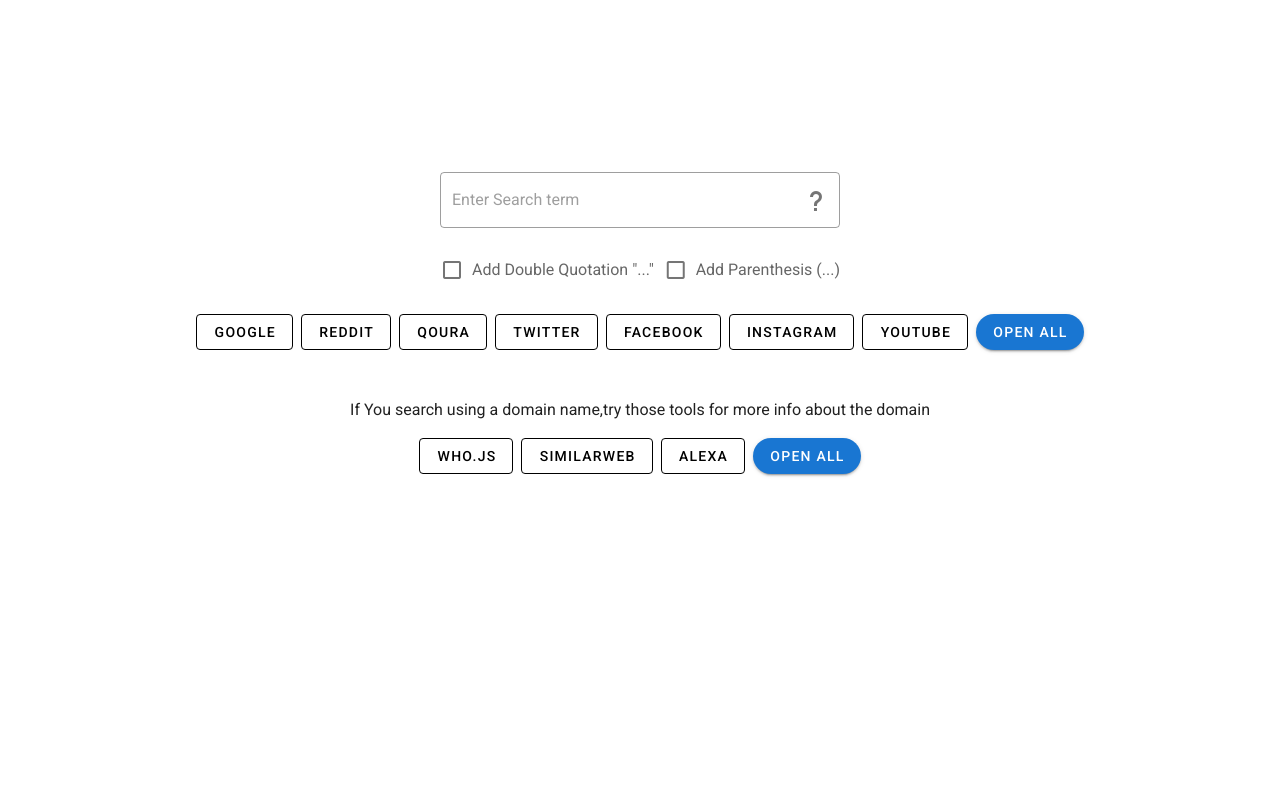
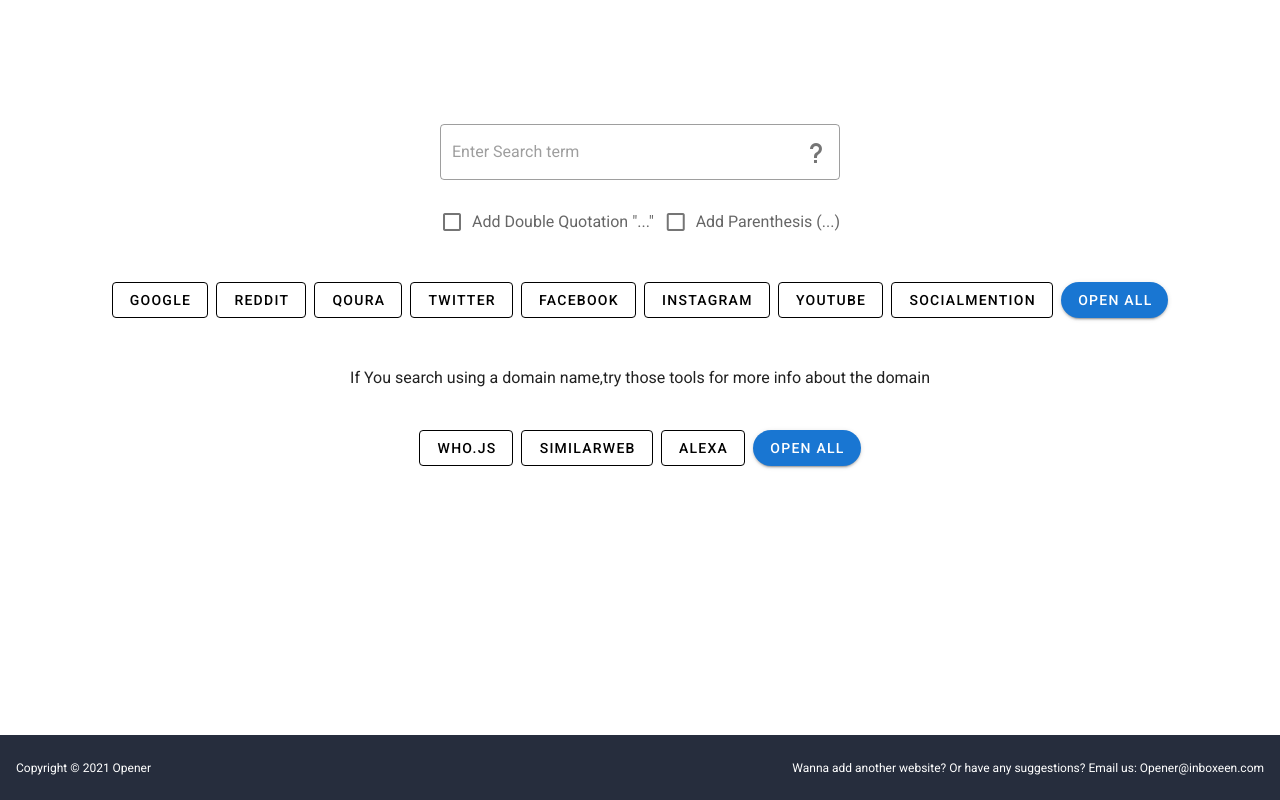
Before and after one commit to Mayo46/global-search, a Nuxt app: page / in a window 1280 px wide. Built offline with nearby package versions, Linux system fonts and the light colour scheme.

Commit message:
feedback changes applied

```diff
--- a/layouts/default.vue
+++ b/layouts/default.vue
@@ -1,90 +1,20 @@
 <template>
   <v-app dark>
-<!--    <v-navigation-drawer-->
-<!--      v-model="drawer"-->
-<!--      :mini-variant="miniVariant"-->
-<!--      :clipped="clipped"-->
-<!--      fixed-->
-<!--      app-->
-<!--    >-->
-<!--      <v-list>-->
-<!--        <v-list-item-->
-<!--          v-for="(item, i) in items"-->
-<!--          :key="i"-->
-<!--          :to="item.to"-->
-<!--          router-->
-<!--          exact-->
-<!--        >-->
-<!--          <v-list-item-action>-->
-<!--            <v-icon>{{ item.icon }}</v-icon>-->
-<!--          </v-list-item-action>-->
-<!--          <v-list-item-content>-->
-<!--            <v-list-item-title v-text="item.title" />-->
-<!--          </v-list-item-content>-->
-<!--        </v-list-item>-->
-<!--      </v-list>-->
-<!--    </v-navigation-drawer>-->
-<!--    <v-app-bar-->
-<!--      :clipped-left="clipped"-->
-<!--      fixed-->
-<!--      app-->
-<!--    >-->
-<!--      <v-app-bar-nav-icon @click.stop="drawer = !drawer" />-->
-<!--      <v-btn-->
-<!--        icon-->
-<!--        @click.stop="miniVariant = !miniVariant"-->
-<!--      >-->
-<!--        <v-icon>mdi-{{ `chevron-${miniVariant ? 'right' : 'left'}` }}</v-icon>-->
-<!--      </v-btn>-->
-<!--&lt;!&ndash;      <v-btn&ndash;&gt;-->
-<!--&lt;!&ndash;        icon&ndash;&gt;-->
-<!--&lt;!&ndash;        @click.stop="clipped = !clipped"&ndash;&gt;-->
-<!--&lt;!&ndash;      >&ndash;&gt;-->
-<!--&lt;!&ndash;        <v-icon>mdi-application</v-icon>&ndash;&gt;-->
-<!--&lt;!&ndash;      </v-btn>&ndash;&gt;-->
-<!--&lt;!&ndash;      <v-btn&ndash;&gt;-->
-<!--&lt;!&ndash;        icon&ndash;&gt;-->
-<!--&lt;!&ndash;        @click.stop="fixed = !fixed"&ndash;&gt;-->
-<!--&lt;!&ndash;      >&ndash;&gt;-->
-<!--&lt;!&ndash;        <v-icon>mdi-minus</v-icon>&ndash;&gt;-->
-<!--&lt;!&ndash;      </v-btn>&ndash;&gt;-->
-<!--      <v-toolbar-title v-text="title" />-->
-<!--      <v-spacer />-->
-<!--      <v-btn-->
-<!--        icon-->
-<!--        @click.stop="rightDrawer = !rightDrawer"-->
-<!--      >-->
-<!--        <v-icon>mdi-menu</v-icon>-->
-<!--      </v-btn>-->
-<!--    </v-app-bar>-->
     <v-main>
       <v-container>
         <nuxt />
       </v-container>
     </v-main>
-<!--    <v-navigation-drawer-->
-<!--      v-model="rightDrawer"-->
-<!--      :right="right"-->
-<!--      temporary-->
-<!--      fixed-->
-<!--    >-->
-<!--      <v-list>-->
-<!--        <v-list-item @click.native="right = !right">-->
-<!--          <v-list-item-action>-->
-<!--            <v-icon light>-->
-<!--              mdi-repeat-->
-<!--            </v-icon>-->
-<!--          </v-list-item-action>-->
-<!--          <v-list-item-title>Switch drawer (click me)</v-list-item-title>-->
-<!--        </v-list-item>-->
-<!--      </v-list>-->
-<!--    </v-navigation-drawer>-->
-<!--    <v-footer-->
-<!--      :absolute="!fixed"-->
-<!--      app-->
-<!--    >-->
-<!--      <span>&copy; {{ new Date().getFullYear() }}</span>-->
-<!--    </v-footer>-->
+    <v-footer
+      :absolute="!fixed"
+      app
+      color="#262d3d"
+      height="65"
+    >
+      <span class="footer-title">Copyright © 2021 Opener</span>
+      <v-spacer></v-spacer>
+      <span class="footer-title">Wanna add another website? Or have any suggestions? Email us: Opener@inboxeen.com</span>
+    </v-footer>
   </v-app>
 </template>
 
@@ -95,18 +25,6 @@ export default {
       clipped: false,
       drawer: false,
       fixed: false,
-      items: [
-        {
-          icon: 'mdi-apps',
-          title: 'Welcome',
-          to: '/'
-        },
-        {
-          icon: 'mdi-chart-bubble',
-          title: 'Inspire',
-          to: '/inspire'
-        }
-      ],
       miniVariant: false,
       right: true,
       rightDrawer: false,
@@ -115,3 +33,9 @@ export default {
   }
 }
 </script>
+<style scoped>
+.footer-title{
+  color: white;
+  font-size: 12px;
+}
+</style>
--- a/nuxt.config.js
+++ b/nuxt.config.js
@@ -7,14 +7,14 @@ export default {
   // Global page headers: https://go.nuxtjs.dev/config-head
   head: {
     titleTemplate: '%s - global-search',
-    title: 'global-search',
+    title: 'Opener: custom search engine | search across multiple sites',
     htmlAttrs: {
       lang: 'en'
     },
     meta: [
       { charset: 'utf-8' },
       { name: 'viewport', content: 'width=device-width, initial-scale=1' },
-      { hid: 'description', name: 'description', content: '' }
+      { hid: 'description', name: 'description', content: 'Write the keyword once only and search multiple websites simultaneously. Search in popular websites like Google, Facebook, Twitter, Reddit, Qoura, and many others.' }
     ],
     link: [
       { rel: 'icon', type: 'image/x-icon', href: '/favicon.ico' }
--- a/pages/index.vue
+++ b/pages/index.vue
@@ -26,7 +26,7 @@
           ></v-checkbox>
         </div>
       </div>
-      <div class="btn-section pt-6">
+      <div class="btn-section pt-10">
         <v-btn class="mr-2 mb-2" outlined color="black" @click="searchField('Google')">Google</v-btn>
         <v-btn class="mr-2 mb-2" outlined color="black" @click="searchField('Reddit')">Reddit</v-btn>
         <v-btn class="mr-2 mb-2" outlined color="black" @click="searchField('Qoura')">Qoura</v-btn>
@@ -34,6 +34,7 @@
         <v-btn class="mr-2 mb-2" outlined color="black" @click="searchField('Facebook')">Facebook</v-btn>
         <v-btn class="mr-2 mb-2" outlined color="black" @click="searchField('Instagram')">Instagram</v-btn>
         <v-btn class="mr-2 mb-2" outlined color="black" @click="searchField('Youtube')">Youtube</v-btn>
+        <v-btn class="mr-2 mb-2" outlined color="black" @click="searchField('socialmention')">SocialMention</v-btn>
         <v-tooltip bottom>
           <template v-slot:activator="{ on, attrs }">
             <v-btn class="mb-2" v-bind="attrs" v-on="on" rounded color="primary" @click="searchField()">Open All</v-btn>
@@ -41,7 +42,7 @@
           <span>“If you want to use the “Open All” function,  you need to enable opening multiple pages in your browser”</span>
         </v-tooltip>
       </div>
-      <p class="pt-10">If You search using a domain name,try those
+      <p class="pt-10 pb-10 mb-0">If You search using a domain name,try those
         tools for more info about the domain
       </p>
       <div class="text-center">
@@ -111,6 +112,9 @@ export default {
       else if (data==='Youtube'){
         window.open('https://www.youtube.com/search/?q=' + this.search)
       }
+      else if (data==='socialmention'){
+        window.open('http://socialmention.com/search?q=' + this.search)
+      }
       else if (data==='Who'){
         window.open('https://who.is/whois/' + this.search)
       }
@@ -133,6 +137,7 @@ export default {
         window.open('https://www.facebook.com/search/?q=' + this.search)
         window.open('https://www.instagram.com/search/?q=' + this.search)
         window.open('https://www.youtube.com/search/?q=' + this.search)
+        window.open('http://socialmention.com/search?q=' + this.search)
       }
 
     },
@@ -142,8 +147,8 @@ export default {
 <style scoped>
 .custom-container{
   max-width: 1140px;
-  margin:  10rem auto;
-  padding: 0 1rem;
+  margin: auto;
+  padding: 7rem 1rem;
 }
 .center-center {
   display: grid;
```
